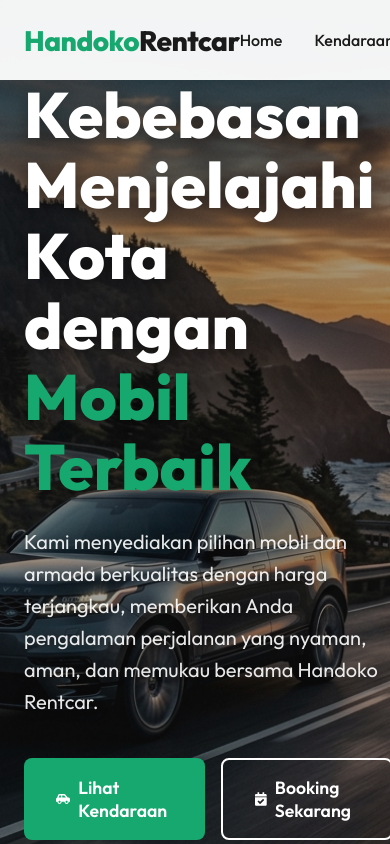
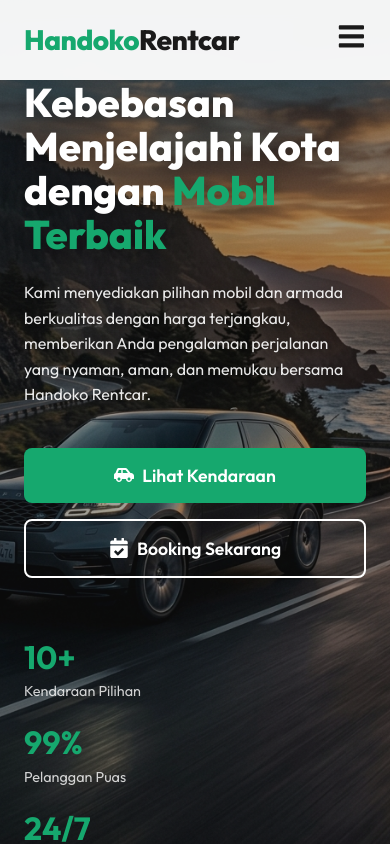
Before and after one commit to menootpass/handokorentcar, a Next.js app: page / in a window 390 px wide. Shown: the top 844 px of the page. Built offline with nearby package versions, Linux system fonts and the light colour scheme.

Commit message:
second commit

```diff
--- a/components/Hero.module.css
+++ b/components/Hero.module.css
@@ -71,3 +71,12 @@
   font-size: 0.9rem;
   margin: 0;
 }
+
+@media (max-width: 768px) {
+  .title { font-size: 2.5rem; }
+  .description { font-size: 1rem; }
+  .actions { flex-direction: column; width: 100%; }
+  .actions a, .actions button { width: 100%; text-align: center; }
+  .stats { flex-direction: column; gap: 20px; border: none; padding-top: 0; }
+  .statItem h4 { font-size: 2rem; }
+}
--- a/components/LocationMap.module.css
+++ b/components/LocationMap.module.css
@@ -34,10 +34,21 @@
   overflow: hidden;
   box-shadow: var(--shadow-sm);
   background-color: #f0f0f0;
+  position: relative;
 }
 
 .iframe {
   border: 0;
   width: 100%;
   height: 100%;
+  position: absolute;
+  top: 0; left: 0; right: 0; bottom: 0;
+  pointer-events: auto;
 }
+
+@media (max-width: 768px) {
+  .title { font-size: 2rem; }
+  .address { font-size: 1rem; padding: 0 15px; }
+  .mapWrapper { height: 350px; border-radius: 0; }
+  .section { padding: 60px 0; }
+}
--- a/components/Navbar.module.css
+++ b/components/Navbar.module.css
@@ -23,6 +23,8 @@
   font-weight: 800;
   color: var(--primary);
   letter-spacing: -0.5px;
+  position: relative;
+  z-index: 1002;
 }
 .logo span {
   color: var(--text-dark);
@@ -40,3 +42,39 @@
 .link:hover {
   color: var(--primary);
 }
+.burger {
+  display: none;
+  background: transparent;
+  border: none;
+  color: var(--text-dark);
+  font-size: 1.8rem;
+  cursor: pointer;
+  position: relative;
+  z-index: 1002;
+}
+
+@media (max-width: 768px) {
+  .burger {
+    display: block;
+  }
+  .links {
+    position: fixed;
+    top: 0;
+    left: 0;
+    width: 100%;
+    height: 100vh;
+    background-color: var(--bg-white);
+    flex-direction: column;
+    justify-content: center;
+    gap: 40px;
+    transform: translateY(-100%);
+    transition: transform 0.4s ease;
+    z-index: 1001;
+  }
+  .links.open {
+    transform: translateY(0);
+  }
+  .link {
+    font-size: 1.5rem;
+  }
+}
--- a/components/Navbar.tsx
+++ b/components/Navbar.tsx
@@ -1,17 +1,43 @@
+"use client";
+import { useState } from 'react';
 import Link from 'next/link';
-import { FaWhatsapp } from 'react-icons/fa';
+import { FaWhatsapp, FaBars, FaTimes } from 'react-icons/fa';
 import styles from './Navbar.module.css';
 
 export default function Navbar() {
+  const [isOpen, setIsOpen] = useState(false);
+
+  const toggleMenu = () => {
+    setIsOpen(!isOpen);
+    // disable body scroll on mobile when menu is open
+    if (!isOpen) {
+      document.body.style.overflow = 'hidden';
+    } else {
+      document.body.style.overflow = 'unset';
+    }
+  };
+
+  const closeMenu = () => {
+    setIsOpen(false);
+    document.body.style.overflow = 'unset';
+  };
+
   return (
     <nav className={styles.navbar}>
       <div className={`container ${styles.container}`}>
-        <Link href="/" className={styles.logo}>
+        <Link href="/" className={styles.logo} onClick={closeMenu}>
           Handoko<span>Rentcar</span>
         </Link>
-        <div className={styles.links}>
-          <Link href="#home" className={styles.link}>Home</Link>
-          <Link href="#vehicles" className={styles.link}>Kendaraan</Link>
+
+        <button className={styles.burger} onClick={toggleMenu} aria-label="Toggle Navigation">
+          {isOpen ? <FaTimes /> : <FaBars />}
+        </button>
+
+        <div className={`${styles.links} ${isOpen ? styles.open : ''}`}>
+          <Link href="#home" className={styles.link} onClick={closeMenu}>Home</Link>
+          <Link href="#reasons" className={styles.link} onClick={closeMenu}>Keunggulan</Link>
+          <Link href="#vehicles" className={styles.link} onClick={closeMenu}>Armada</Link>
+          <Link href="#about" className={styles.link} onClick={closeMenu}>Tentang Kami</Link>
           <a href="https://wa.me/6285743422700" target="_blank" rel="noopener noreferrer" className="btn btn-primary" style={{ padding: '10px 24px' }}>
             <FaWhatsapp size={20} /> Hubungi Kami
           </a>
```
